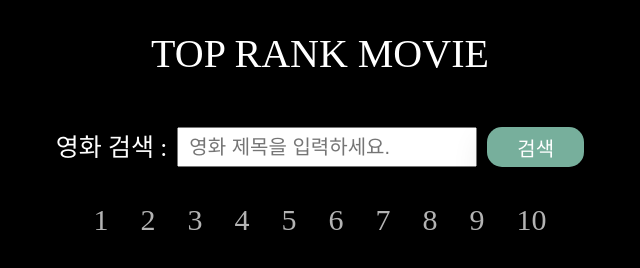
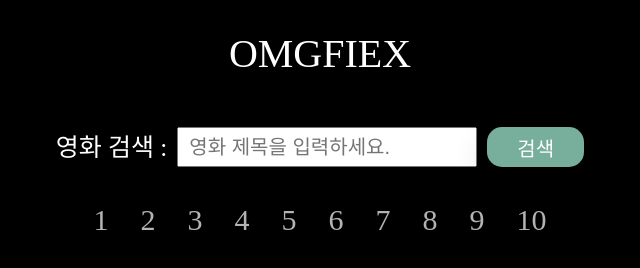
Before and after one commit to soobeen0301/Omgflix, a plain HTML site: page index.html in a window 1280 px wide. Shown: the top 268 px of the page, without its empty margins (580-1220 px from the left). Drawn offline with Linux system fonts and the light colour scheme; no server answers.

Commit message:
홈 주소 변경

```diff
--- a/index.html
+++ b/index.html
@@ -4,7 +4,7 @@
 <head>
   <meta charset="UTF-8">
   <meta name="viewport" content="width=device-width, initial-scale=1.0">
-  <title>Top Rank Movie</title>
+  <title>Omgfiex</title>
   <script src="./js/main.js" type="module"></script>
   <link rel="stylesheet" href="style.css">
 </head>
@@ -12,8 +12,8 @@
 <body>
   <header class="title_style">
     <div>
-      <a href="https://kr-egoist.github.io/TopMovieSearch/"
-        style="color: white; text-decoration-line: none; font-size: 40px;">Top Rank Movie</a>
+      <a href="https://kr-egoist.github.io/Omgfiex/"
+        style="color: white; text-decoration-line: none; font-size: 40px;">Omgfiex</a>
     </div>
   </header>
   <!-- onsubmit="return false;" 새로고침 방지 -->
```
